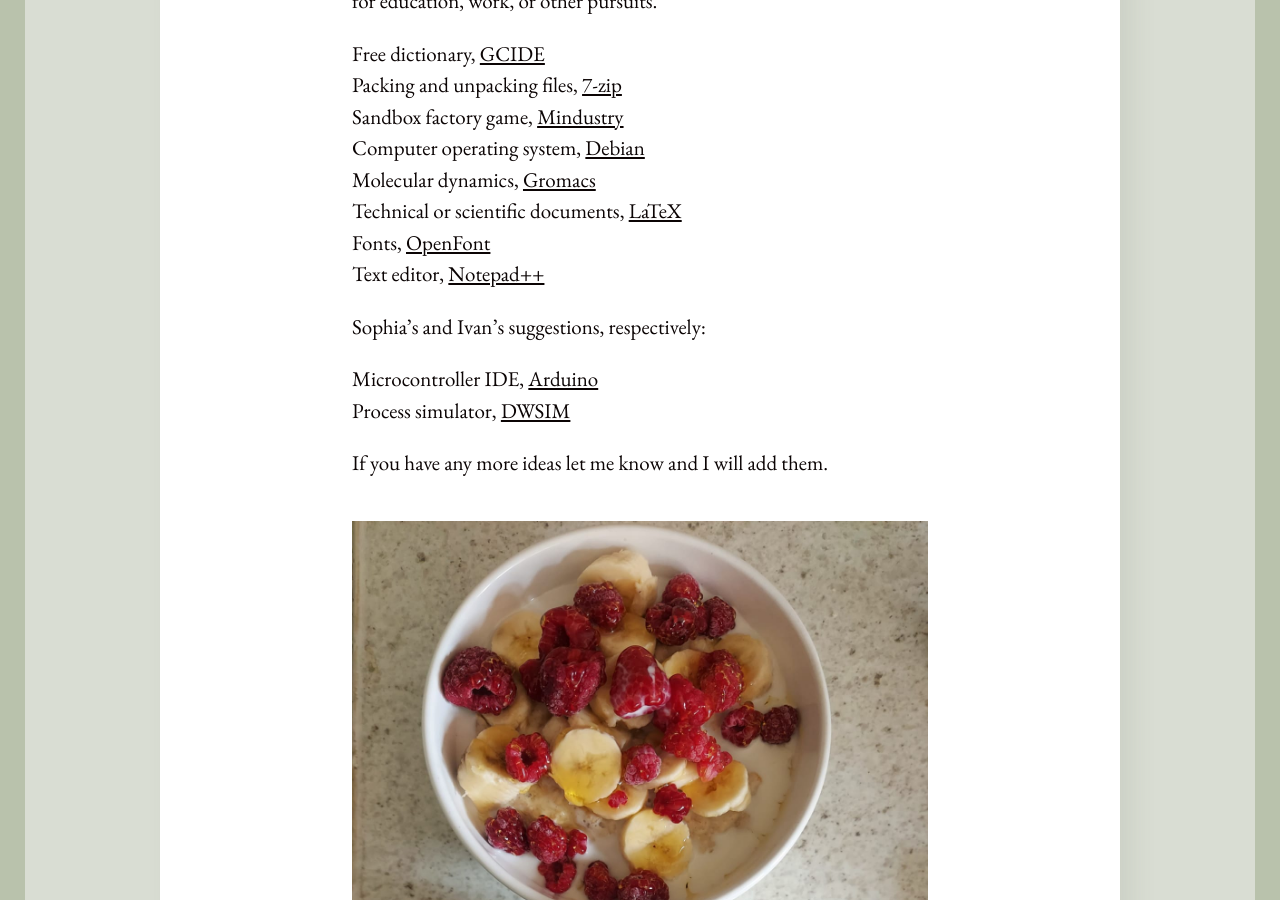
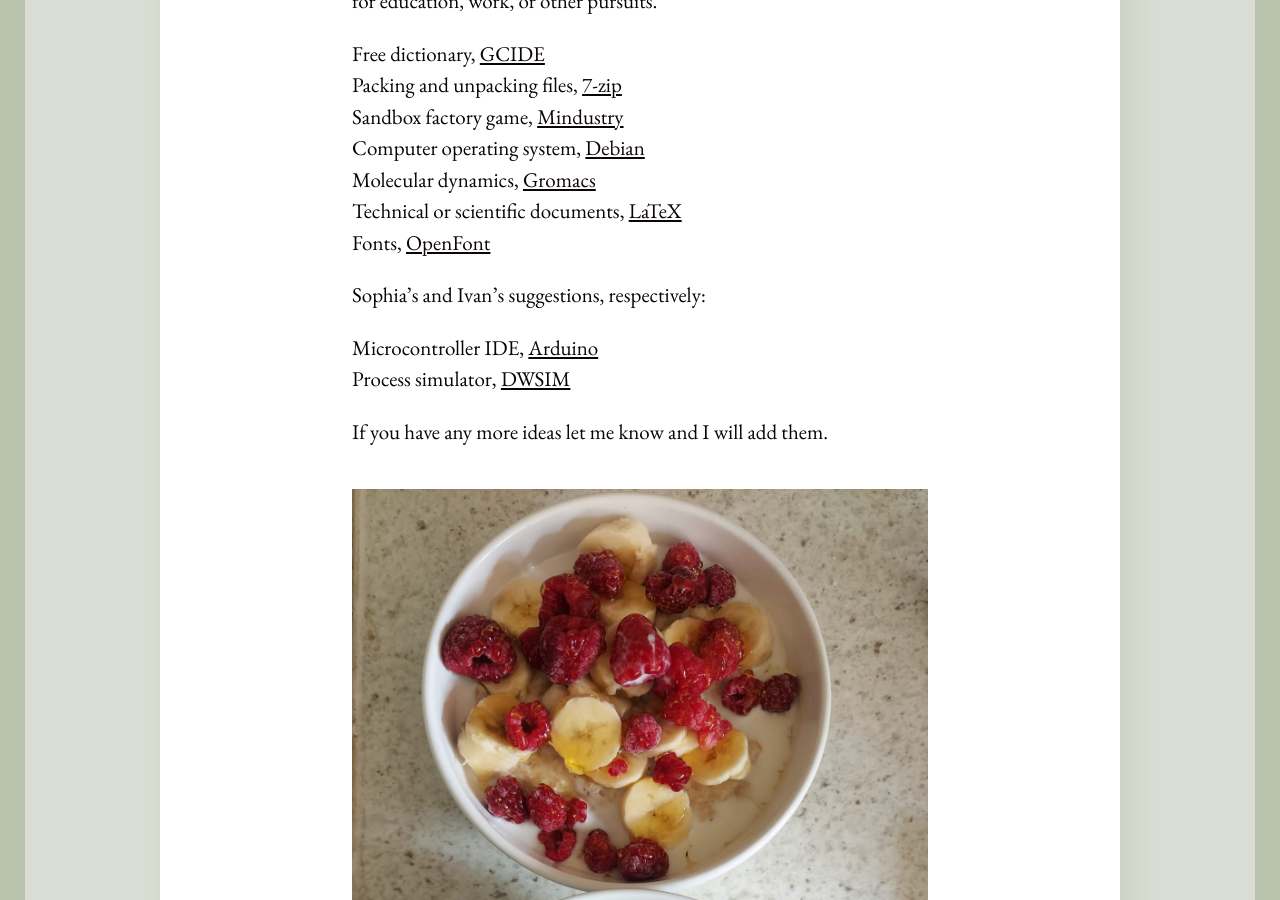
Before and after one commit to batterypointwriting/batterypointwriting.github.io, a Jekyll site: the page built from _posts/2026-06-18-Try-Open-Source-Software.md, in a window 1280 px wide and 900 px high, scrolled down 987 px. Built offline with Jekyll 4.4.1, drawn with Linux system fonts in a browser that asks for light colours.

Commit message:
Update 2026-06-18-Try-Open-Source-Software.md

```diff
--- a/_posts/2026-06-18-Try-Open-Source-Software.md
+++ b/_posts/2026-06-18-Try-Open-Source-Software.md
@@ -18,7 +18,6 @@ Computer operating system, <a href="https://www.debian.org/">Debian</a> <br>
 Molecular dynamics, <a href="https://www.gromacs.org/">Gromacs</a> <br>
 Technical or scientific documents, <a href="https://www.texstudio.org/">LaTeX</a> <br>
 Fonts, <a href="https://openfont.org/">OpenFont</a> <br>
-Text editor, <a href="https://notepad-plus-plus.org/">Notepad++</a> <br>
 
 Sophia's and Ivan's suggestions, respectively:
 
```
